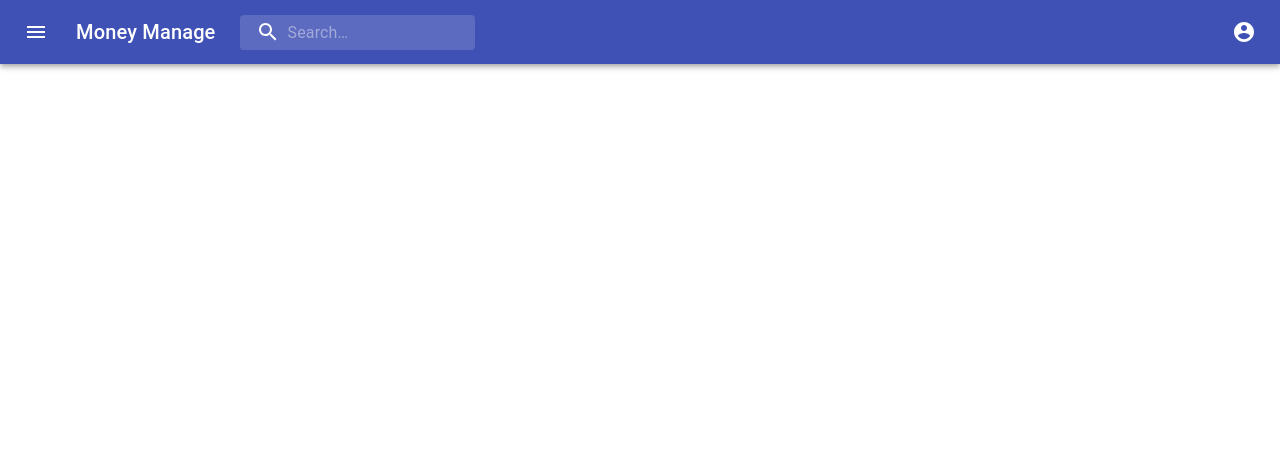
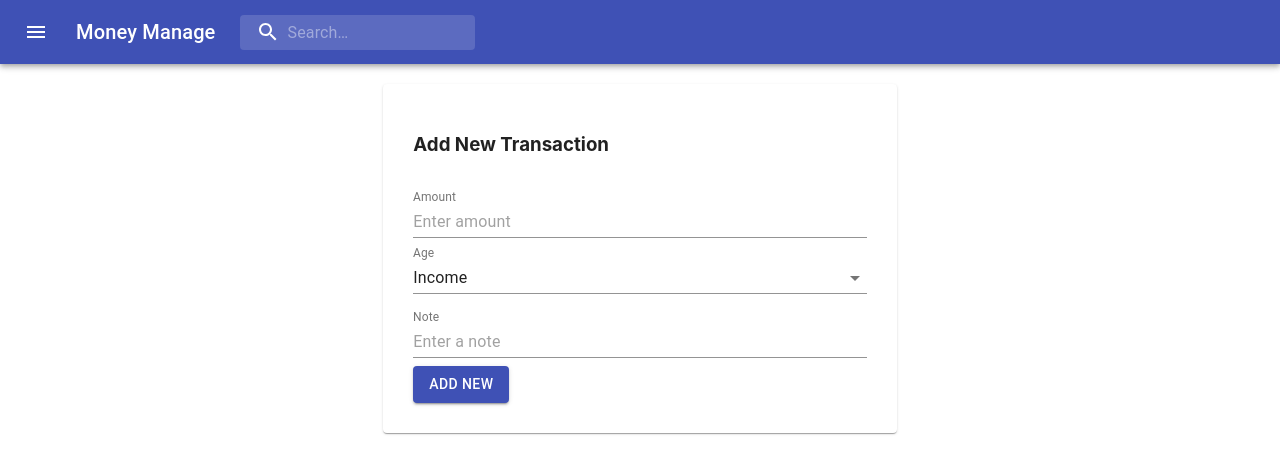
Before and after one commit to mdmonir027/money-mangement-app, a React (Create React App) app in the folder client/: page /add-new in a window 1280 px wide. Shown: the top 474 px of the page. Built offline with nearby package versions, Linux system fonts and the light colour scheme.

Commit message:
feat: Add new transaction

```diff
--- a/client/src/App.js
+++ b/client/src/App.js
@@ -2,6 +2,7 @@ import Container from '@material-ui/core/Container';
 import React, { Component } from 'react';
 import { BrowserRouter as Router, Route, Switch } from 'react-router-dom';
 import Header from './components/header/Header';
+import AddNewTransaction from './pages/AddNewTransaction';
 import Dashboard from './pages/Dashboard';
 import Login from './pages/Login';
 import Register from './pages/Register';
@@ -15,6 +16,7 @@ export default class App extends Component {
             <Route path='/' exact component={Dashboard} />
             <Route path='/login' component={Login} />
             <Route path='/register' component={Register} />
+            <Route path='/add-new' component={AddNewTransaction} />
           </Switch>
         </Container>
       </Router>
--- a/client/src/components/header/Header.js
+++ b/client/src/components/header/Header.js
@@ -7,7 +7,9 @@ import {
 } from '@material-ui/core';
 import { fade, makeStyles } from '@material-ui/core/styles';
 import AccountCircle from '@material-ui/icons/AccountCircle';
+import AddIcon from '@material-ui/icons/Add';
 import ExitToAppIcon from '@material-ui/icons/ExitToApp';
+import HomeIcon from '@material-ui/icons/Home';
 import MenuIcon from '@material-ui/icons/Menu';
 import SearchIcon from '@material-ui/icons/Search';
 import React from 'react';
@@ -106,6 +108,17 @@ function PrimarySearchAppBar(props) {
           </div>
           <div className={classes.grow} />
           <div className={classes.sectionDesktop}>
+            {isAuthenticated && (
+              <>
+                <Link to='/' style={{ color: 'white' }}>
+                  <IconButton
+                    edge='end'
+                    aria-label='account of current user'
+                    color='inherit'
+                  >
+                    <HomeIcon />
+                  </IconButton>
+                </Link>
                 <Link to='/login' style={{ color: 'white' }}>
                   <IconButton
                     edge='end'
@@ -116,7 +129,15 @@ function PrimarySearchAppBar(props) {
                   </IconButton>
                 </Link>
 
-            {isAuthenticated && (
+                <Link to='/add-new' style={{ color: 'white' }}>
+                  <IconButton
+                    edge='end'
+                    aria-label='account of current user'
+                    color='inherit'
+                  >
+                    <AddIcon />
+                  </IconButton>
+                </Link>
                 <Link style={{ color: 'white' }} onClick={() => props.logout()}>
                   <IconButton
                     edge='end'
@@ -126,6 +147,7 @@ function PrimarySearchAppBar(props) {
                     <ExitToAppIcon />
                   </IconButton>
                 </Link>
+              </>
             )}
           </div>
         </Toolbar>
--- /dev/null
+++ b/client/src/pages/AddNewTransaction.js
@@ -0,0 +1,120 @@
+import {
+  Button,
+  Card,
+  FormControl,
+  Grid,
+  InputLabel,
+  MenuItem,
+  Select,
+  TextField,
+} from '@material-ui/core';
+import React, { Component } from 'react';
+import { connect } from 'react-redux';
+import { AddNewTransaction as AddNewTransactionAct } from '../store/actions/transactionAction';
+
+export class AddNewTransaction extends Component {
+  constructor() {
+    super();
+    this.state = {
+      amount: '',
+      type: 'income',
+      note: '',
+      errors: {},
+    };
+  }
+
+  //   static getDerivedStateFromProps(nextProps, prevState) {
+  //     if (
+  //       JSON.stringify(nextProps.auth.errors) !== JSON.stringify(prevState.errors)
+  //     ) {
+  //       return {
+  //         errors: nextProps.auth.errors,
+  //       };
+  //     }
+  //     return {};
+  //   }
+
+  changeHandler = (event) => {
+    this.setState({
+      [event.target.name]: event.target.value,
+    });
+  };
+
+  submitHandler = (event) => {
+    event.preventDefault();
+    const { amount, note, type } = this.state;
+    this.props.AddNewTransactionAct({ amount, note, type }, this.props.history);
+  };
+
+  render() {
+    const { amount, type, note, errors } = this.state;
+    return (
+      <Grid container justify='center' style={{ marginTop: 20 }}>
+        <Grid item md={5}>
+          <Card style={{ padding: 30 }}>
+            <h3>Add New Transaction</h3>
+            <form onSubmit={this.submitHandler}>
+              <TextField
+                type='number'
+                label='Amount'
+                placeholder='Enter amount'
+                helperText={errors.amount ? errors.amount : ''}
+                fullWidth
+                margin='normal'
+                InputLabelProps={{
+                  shrink: true,
+                }}
+                error={!!errors.amount}
+                name='amount'
+                onChange={this.changeHandler}
+                value={amount}
+              />
+              <FormControl style={{ width: '100%' }}>
+                <InputLabel id='demo-simple-select-label'>Age</InputLabel>
+                <Select
+                  labelId='demo-simple-select-label'
+                  id='demo-simple-select'
+                  value={type}
+                  onChange={this.changeHandler}
+                  InputLabelProps={{
+                    shrink: true,
+                  }}
+                  name='type'
+                >
+                  <MenuItem value='income'>Income</MenuItem>
+                  <MenuItem value='expense'>Expense</MenuItem>
+                </Select>
+              </FormControl>
+              <TextField
+                type='text'
+                label='Note'
+                placeholder='Enter a note'
+                helperText={errors.note ? errors.note : ''}
+                fullWidth
+                margin='normal'
+                InputLabelProps={{
+                  shrink: true,
+                }}
+                error={!!errors.note}
+                name='note'
+                onChange={this.changeHandler}
+                value={note}
+              />
+              <Button variant='contained' color='primary' type='submit'>
+                Add New
+              </Button>
+            </form>
+          </Card>
+        </Grid>
+      </Grid>
+    );
+  }
+}
+
+const mapToStateProps = (state) => ({
+  transaction: state.transaction,
+});
+
+export default connect(mapToStateProps, { AddNewTransactionAct })(
+  AddNewTransaction
+);
--- a/client/src/pages/Dashboard.js
+++ b/client/src/pages/Dashboard.js
@@ -11,7 +11,6 @@ export class Dashboard extends Component {
 
   render() {
     const { auth, transactions } = this.props;
-    console.log(transactions);
     return (
       <div>
         <Grid container justify='center'>
--- a/client/src/store/actions/transactionAction.js
+++ b/client/src/store/actions/transactionAction.js
@@ -18,3 +18,21 @@ export const loadTransactions = () => (dispatch) => {
       console.log(e);
     });
 };
+
+export const AddNewTransaction = (transaction, history) => (dispatch) => {
+  axios
+    .post(`${baseURL}/transaction`, transaction)
+    .then((response) => {
+      dispatch({
+        type: types.ADD_NEW_TRANSACTION,
+        payload: {
+          transaction: response.data,
+        },
+      });
+
+      history.push('/');
+    })
+    .catch((e) => {
+      console.log(e);
+    });
+};
--- a/client/src/store/actions/types.js
+++ b/client/src/store/actions/types.js
@@ -1,3 +1,4 @@
 export const SET_USER = 'SET_USER';
 export const USER_ERROR = 'USER_ERROR';
 export const LOAD_TRANSACTIONS = 'LOAD_TRANSACTIONS';
+export const ADD_NEW_TRANSACTION = 'ADD_NEW_TRANSACTION';
--- a/client/src/store/reducers/transactionReducer.js
+++ b/client/src/store/reducers/transactionReducer.js
@@ -3,8 +3,11 @@ import * as types from '../actions/types';
 const transactionReducer = (state = [], action) => {
   switch (action.type) {
     case types.LOAD_TRANSACTIONS: {
-      console.log(action.payload);
       return action.payload.transactions;
+    }
+    case types.ADD_NEW_TRANSACTION: {
+      console.log(action);
+      return [action.payload.transaction, ...state];
     }
     default:
       return state;
```
Also changed, not shown: 1 other file (tests, documents, lock files or other folders). Lines whose indentation alone changed are shown as unchanged.
